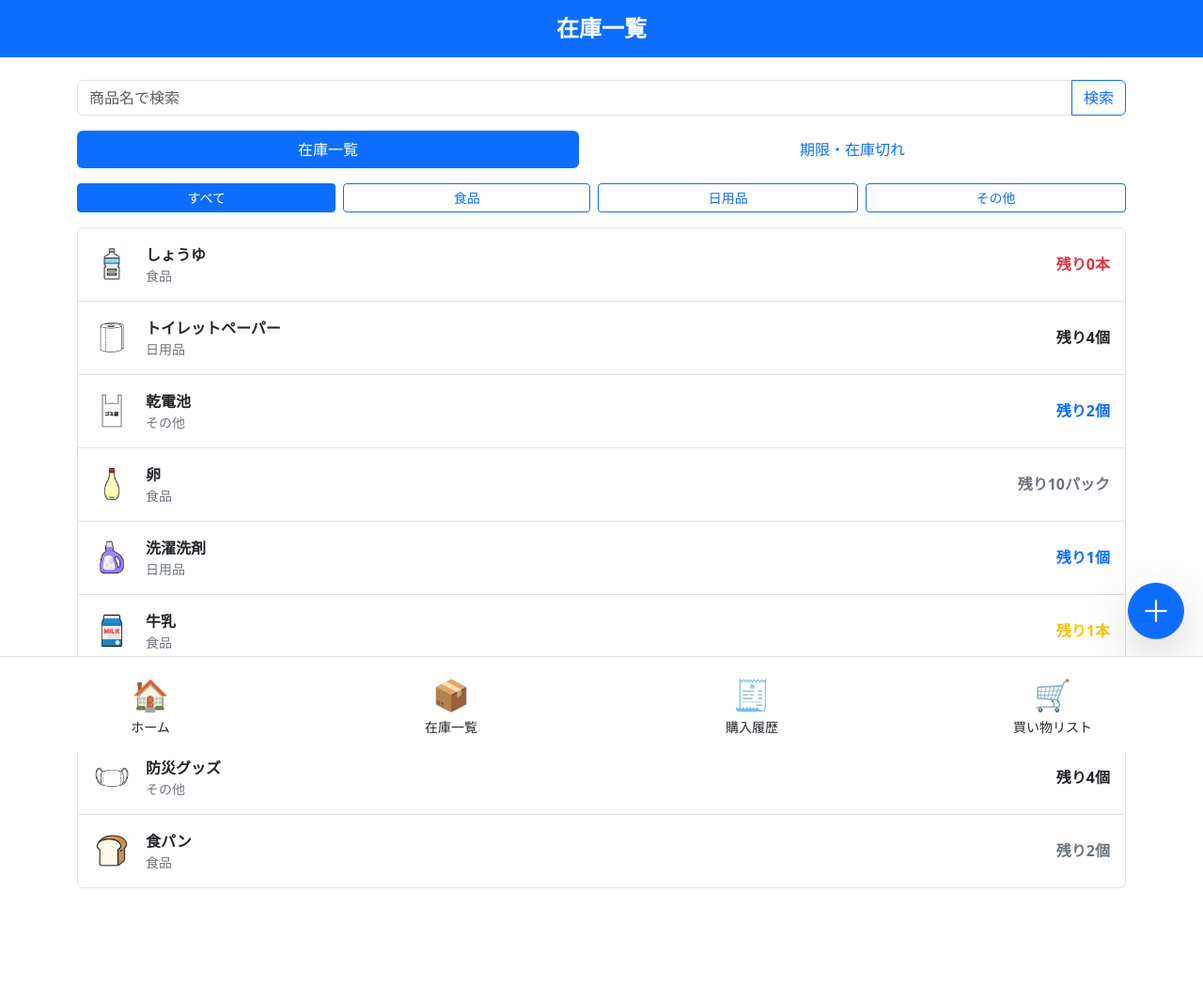
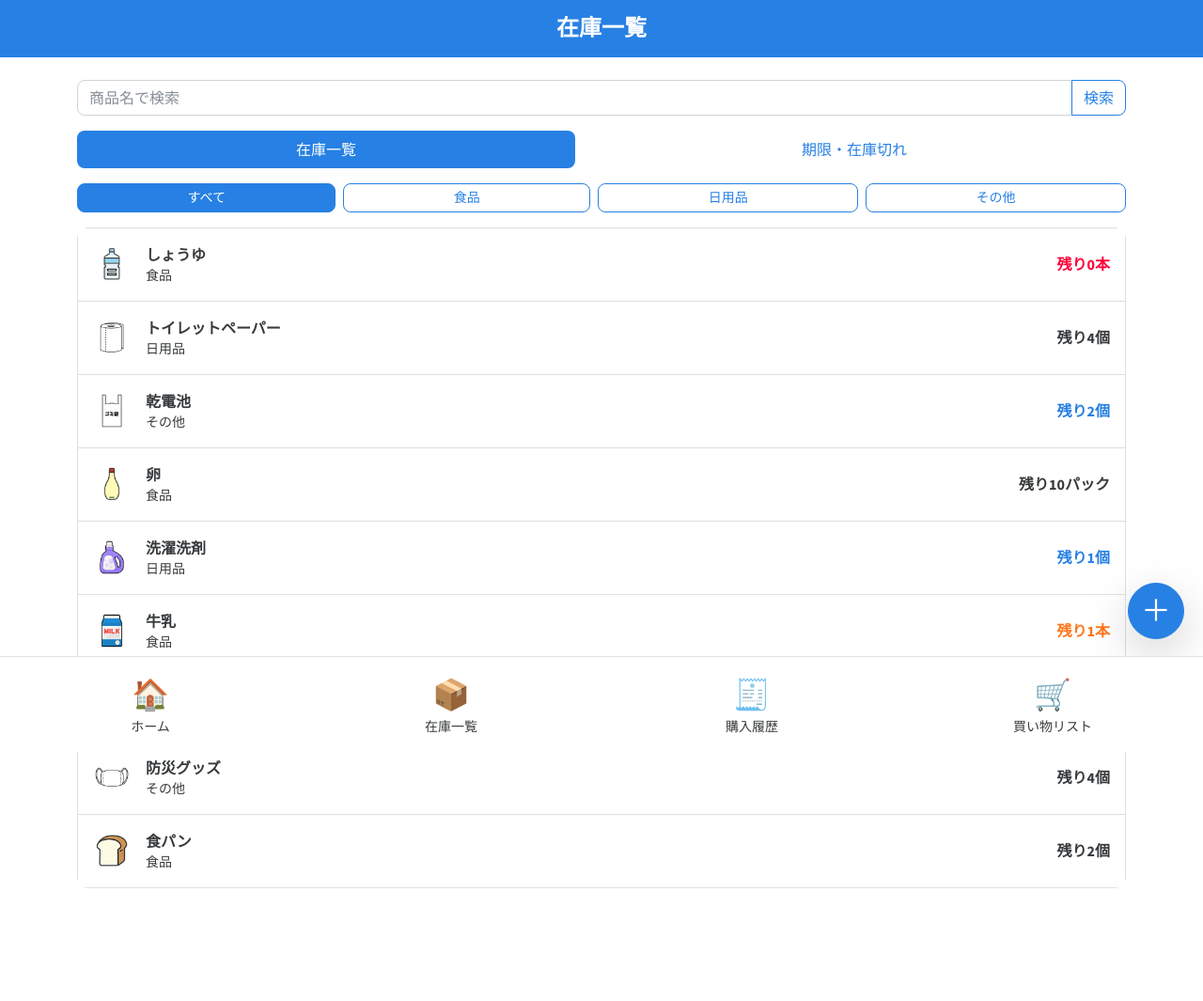
Before and after one commit to kosyou0302-prog/stockapp, a Spring Boot app: page /inventory/list in a window 1280 px wide. Shown: the whole page at 94% size. Run offline with Spring Boot 4, Linux system fonts and the light colour scheme; data comes from the database, SQL or seed files in the repository; some libraries are stand-ins or nearby versions.

Commit message:
1118_CSS

```diff
--- a/src/main/resources/application.properties
+++ b/src/main/resources/application.properties
@@ -6,8 +6,8 @@ spring.datasource.username=sa
 spring.datasource.password=
 
 # ① 最新のdata.sqlを流し込む時はここを有効化（1回起動したら下の②に切り替え）
-# spring.sql.init.mode=always
-# spring.jpa.hibernate.ddl-auto=create
+#  spring.sql.init.mode=always
+#  spring.jpa.hibernate.ddl-auto=create
 
 # ② 普段のテスト・発表本番時は上2行をコメントアウトしてこちらを有効化
 spring.sql.init.mode=never
--- a/src/main/resources/static/css/style.css
+++ b/src/main/resources/static/css/style.css
@@ -0,0 +1,101 @@
+
+/* 通知ON/OFFスイッチの外枠を丸くする */
+.form-switch .form-check-input {
+  border-radius: 2rem;
+}
+
+
+/* ホーム：お知らせ・在庫状況・カテゴリー別在庫の角を丸くする */
+.home-page main a.alert,
+.home-page main a.card {
+  border-radius: 0.75rem;
+  transition: filter 0.15s ease;
+}
+
+
+/* ホーム：マウスを重ねたとき、元の背景色を少し暗くする */
+.home-page main a.alert:hover,
+.home-page main a.card:hover {
+  filter: brightness(97%);
+}
+
+
+/* ホーム：クリックしている間、もう少し暗くする */
+.home-page main a.alert:active,
+.home-page main a.card:active {
+  filter: brightness(92%);
+}
+
+
+/* ホーム：キーボードで選択したリンクを分かりやすくする */
+.home-page main a.alert:focus-visible,
+.home-page main a.card:focus-visible {
+  outline: 0.15rem solid var(--bs-primary);
+  outline-offset: 0.2rem;
+}
+
+/* 在庫一覧・アラート：検索欄の左側を丸くする */
+.inventory-page main .input-group > .form-control {
+  border-radius: 0.5rem 0 0 0.5rem;
+}
+
+/* 在庫一覧・アラート：検索ボタンの右側を丸くする */
+.inventory-page main .input-group > .btn {
+  border-radius: 0 0.5rem 0.5rem 0;
+}
+
+
+/* 在庫一覧・アラート：画面切り替えタブの間に余白を設ける */
+.inventory-page main .nav-pills {
+  gap: 0.5rem;
+}
+
+/* 在庫一覧・アラート：画面切り替えタブを丸くする */
+.inventory-page main .main-tab {
+  border-radius: 0.5rem;
+}
+
+
+/* 在庫一覧・アラート：各絞り込みボタンを丸くする */
+.inventory-page main .category-tab,
+.inventory-page main .alert-tab {
+  border-radius: 0.5rem;
+}
+
+
+/* 在庫一覧・アラート：商品一覧全体の外枠を丸くする */
+.inventory-page #product-list-container .list-group {
+  border-radius: 0.75rem;
+  overflow: hidden;
+}
+
+
+/* 購入履歴：日付見出しの背景を淡いピンクにする */
+.history-page .date-header {
+  background-color: #fce4ec;
+}
+
+/* 買い物リスト：手動追加フォームの外枠を丸くする */
+.shopping-page main .card {
+  border-radius: 0.75rem;
+}
+
+
+/* 買い物リスト：カテゴリー・商品選択欄と数量入力欄を丸くする */
+.shopping-page main .form-select,
+.shopping-page main .form-control {
+  border-radius: 0.5rem;
+}
+
+
+/* 買い物リスト：購入予定商品一覧の外枠を丸くする */
+.shopping-page main .list-group {
+  border-radius: 0.75rem;
+  overflow: hidden;
+}
+
+
+/* 買い物リスト：追加・数量変更・削除・購入完了ボタンを丸くする */
+.shopping-page main .btn {
+  border-radius: 0.5rem;
+}
--- a/src/main/resources/templates/fragments/menu.html
+++ b/src/main/resources/templates/fragments/menu.html
@@ -16,7 +16,13 @@
   <!-- 画面のタブに表示されるタイトル（各画面で書き換えてOK） -->
   <title>生活必需品ストックアプリ</title>
   <!-- Bootstrap 5 CSS (CDN経由で読み込み：インストール不要) -->
-  <link href="https://cdn.jsdelivr.net/npm/bootstrap@5.3.0/dist/css/bootstrap.min.css" rel="stylesheet">
+  <!-- <link href="https://cdn.jsdelivr.net/npm/bootstrap@5.3.0/dist/css/bootstrap.min.css" rel="stylesheet"> -->
+  <!-- ①シンプル・モダン・洗練 -->
+    <link href="https://cdn.jsdelivr.net/npm/bootswatch@5.3.3/dist/cosmo/bootstrap.min.css" rel="stylesheet">
+  <!-- ②モダン・パープル＆鮮やかポップ -->
+  <!-- <link href="https://cdn.jsdelivr.net/npm/bootswatch@5.3.3/dist/pulse/bootstrap.min.css" rel="stylesheet"> -->
+  <!-- ③温かみのあるオレンジ＆ブラウン系 -->
+  <!-- <link href="https://cdn.jsdelivr.net/npm/bootswatch@5.3.3/dist/united/bootstrap.min.css" rel="stylesheet"> -->
   <!-- チームオリジナルの共通CSS（Thymeleafの @{} を使うと自動で正しいパスになります） -->
   <link rel="stylesheet" th:href="@{/css/style.css}">
 </head>
--- a/src/main/resources/templates/inventory/list.html
+++ b/src/main/resources/templates/inventory/list.html
@@ -15,12 +15,18 @@
   <!-- 画面のタブに表示されるタイトル（各画面で書き換えてOK） -->
   <title>生活必需品ストックアプリ</title>
   <!-- Bootstrap 5 CSS (CDN経由で読み込み：インストール不要) -->
-  <link href="https://cdn.jsdelivr.net/npm/bootstrap@5.3.0/dist/css/bootstrap.min.css" rel="stylesheet">
+  <!-- <link href="https://cdn.jsdelivr.net/npm/bootstrap@5.3.0/dist/css/bootstrap.min.css" rel="stylesheet"> -->
+  <!-- ①シンプル・モダン・洗練 -->
+    <link href="https://cdn.jsdelivr.net/npm/bootswatch@5.3.3/dist/cosmo/bootstrap.min.css" rel="stylesheet">
+  <!-- ②モダン・パープル＆鮮やかポップ -->
+  <!-- <link href="https://cdn.jsdelivr.net/npm/bootswatch@5.3.3/dist/pulse/bootstrap.min.css" rel="stylesheet"> -->
+  <!-- ③温かみのあるオレンジ＆ブラウン系 -->
+  <!-- <link href="https://cdn.jsdelivr.net/npm/bootswatch@5.3.3/dist/united/bootstrap.min.css" rel="stylesheet"> -->
   <!-- チームオリジナルの共通CSS（Thymeleafの @{} を使うと自動で正しいパスになります） -->
   <link rel="stylesheet" th:href="@{/css/style.css}">
 </head>
 
-<body>
+<body class="inventory-page">
   <!--
     ① ヘッダー（色は未だ仮設定）
     この画面専用のタイトルを中央に表示する。
```
Also changed, not shown: src/main/resources/templates/home.html (+6 -14 lines), src/main/resources/templates/inventory/alerts.html (+8 -2 lines), src/main/resources/templates/product/add.html (+7 -1 lines), src/main/resources/templates/product/edit.html (+7 -1 lines), src/main/resources/templates/purchase/history.html (+11 -3 lines), src/main/resources/templates/shopping/list.html (+8 -2 lines).
